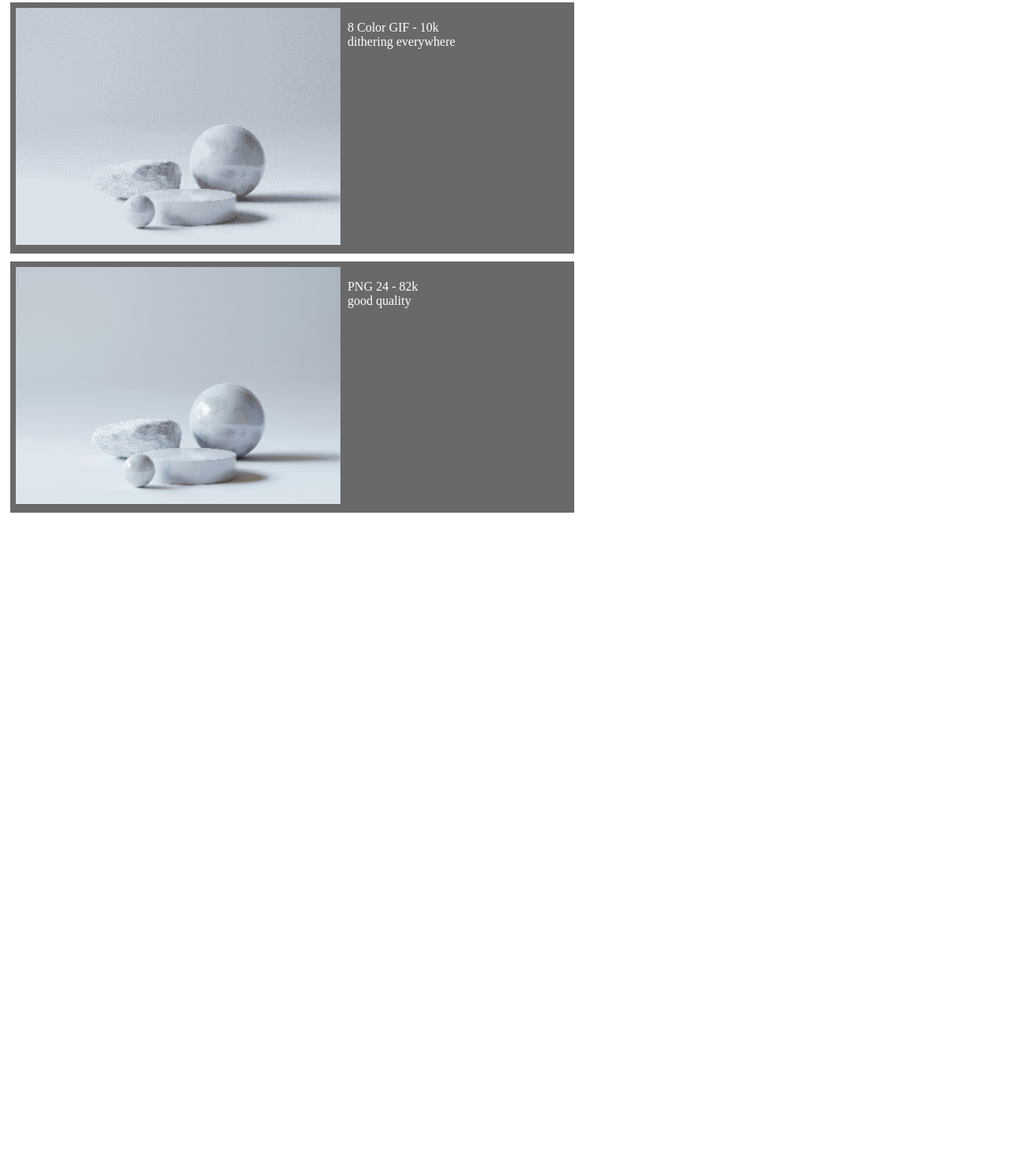
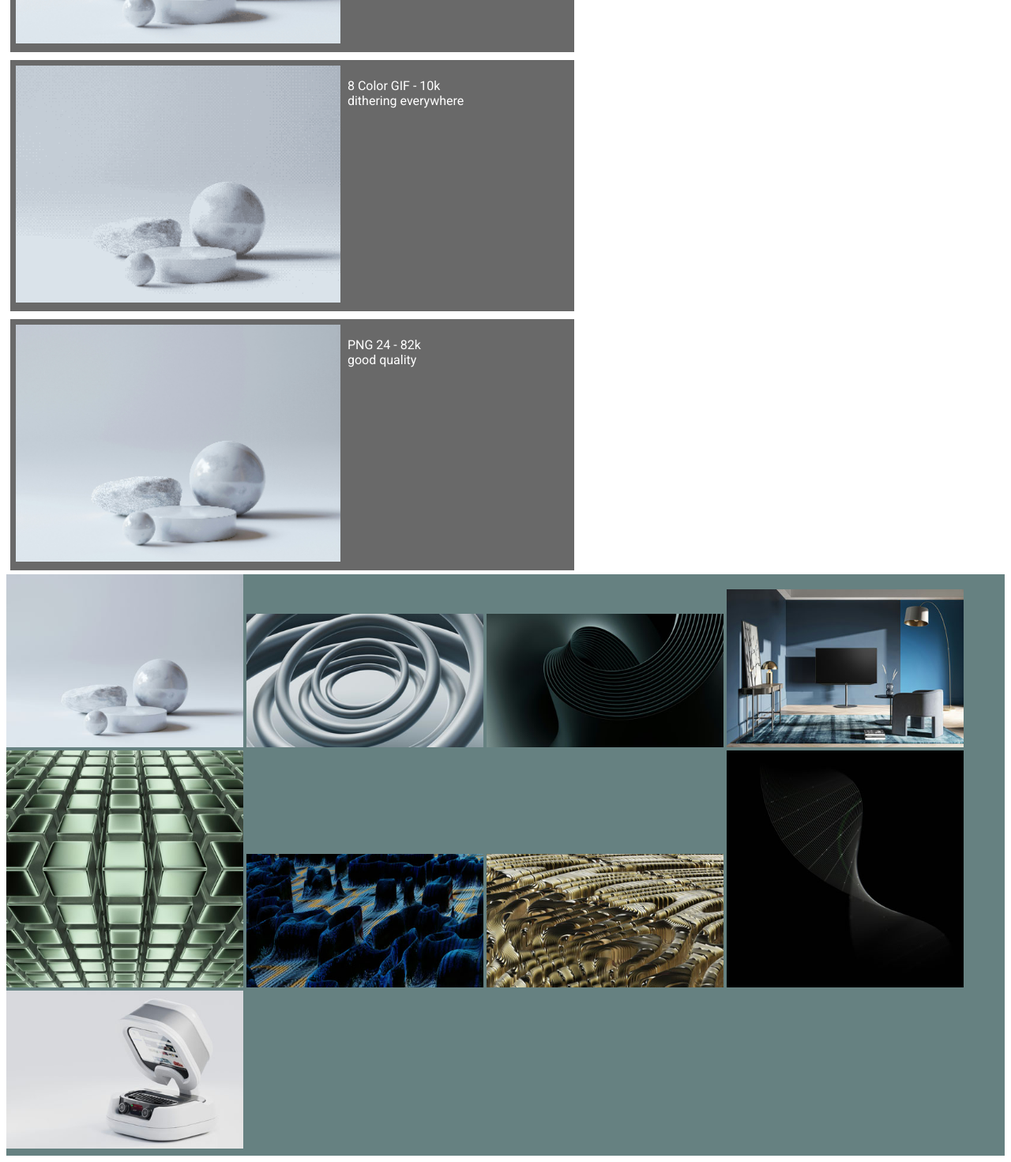
Before and after one commit to 371J4H/historyofinternet, a plain HTML site: page pages/optimizing-images.html in a window 1280 px wide. Shown: the part 1322-2793 px from the top of the page at 79% size. Before the commit the page ends 1976 px from the top, so only its background shows below. Drawn offline with Linux system fonts and the light colour scheme.

Commit message:
fonts and batch processed images

```diff
--- a/pages/optimizing-images.html
+++ b/pages/optimizing-images.html
@@ -3,6 +3,10 @@
 <head>
     <meta charset="UTF-8">
     <meta name="viewport" content="width=device-width, initial-scale=1.0">
+    <link rel="preconnect" href="https://fonts.googleapis.com">
+        <link rel="preconnect" href="https://fonts.gstatic.com" crossorigin>
+        <link href="https://fonts.googleapis.com/css2?family=Roboto:ital,wght@0,100;0,300;0,400;0,500;0,700;0,900;1,100;1,300;1,400;1,500;1,700;1,900&display=swap" rel="stylesheet">
+
     <title>Optimizing Images</title>
     <style>
         .loki {
@@ -18,6 +22,30 @@
             color: white;
             vertical-align: top;
             margin-left: 5px;
+            font-family: "Roboto", sans-serif;
+            font-weight: 400;
+            font-style: normal;
+
+        }
+
+        .clear {
+            clear:both;
+        }
+
+        .baby {
+            background-color: rgb(102, 129, 129);
+            padding:0px 5px 5px 0px;
+        }
+
+        .leg img {
+            vertical-align: top;
+            margin: 10px 5px 3px 6px;
+        }
+        h1 {
+            font-family: "Roboto", sans-serif;
+            font-weight: 400;
+            font-style: normal;
+
         }
 
 
@@ -25,7 +53,7 @@
     </style>
 </head>
 <body>
-
+<h1>Optimizing Images</h1>
     <article class="loki">
         <img src="../images/80.jpg" alt="80 percent JPEG" height="300px">
         <section class="leroy"><p>80% JPEG 13.4k<br>
@@ -62,6 +90,18 @@
             good quality</p>
         </section>
     </article>
+    <div class="clear"></div>
+    <article class="baby">
+        <img src="../images/01.jpg" alt="sample image" width="300px">
+        <img src="../images/02.jpg" alt="sample image" width="300px">
+        <img src="../images/03.jpg" alt="sample image" width="300px">
+        <img src="../images/04.jpg" alt="sample image" width="300px">
+        <img src="../images/06.jpg" alt="sample image" width="300px">
+        <img src="../images/07.jpg" alt="sample image" width="300px">
+        <img src="../images/08.jpg" alt="sample image" width="300px">
+        <img src="../images/09.jpg" alt="sample image" width="300px">
+        <img src="../images/10.jpg" alt="sample image" width="300px">
+    </article>
 
 
 
```
Also changed, not shown: images/01.jpg (renamed from images/JPEG/1.jpg), images/02.jpg (renamed from images/JPEG/2.jpg), images/03.jpg (renamed from images/JPEG/3.jpg), images/04.jpg (renamed from images/JPEG/4.jpg), images/05.jpg (renamed from images/JPEG/5.jpg), images/06.jpg (renamed from images/JPEG/6.jpg), images/07.jpg (renamed from images/JPEG/7.jpg), images/08.jpg (renamed from images/JPEG/8.jpg), images/09.jpg (renamed from images/JPEG/9.jpg), images/10.jpg (renamed from images/JPEG/10.jpg).
